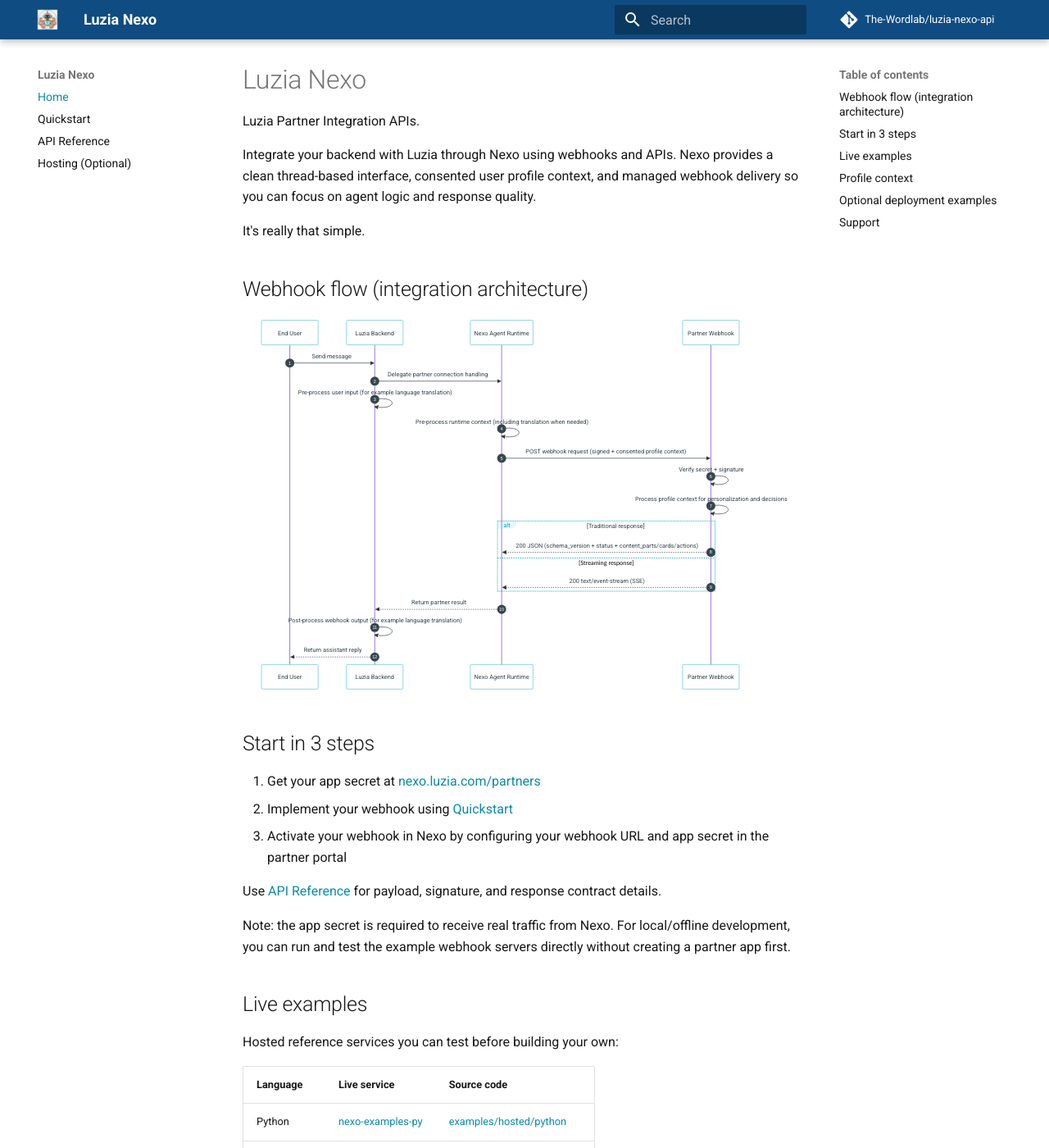
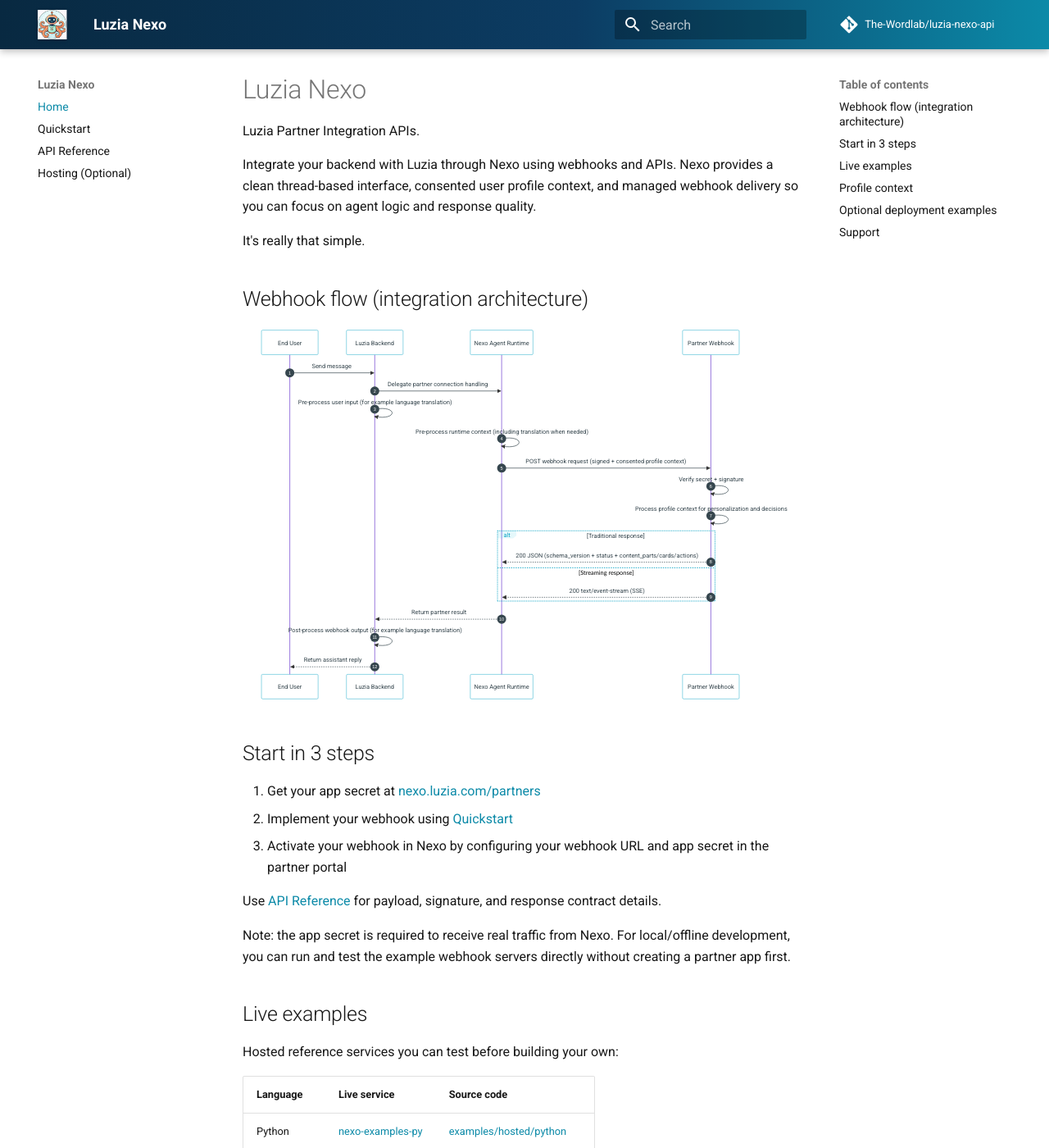
Before and after one commit to The-Wordlab/luzia-nexo-api, an MkDocs documentation site: the page built from docs/index.md, in a window 1280 px wide and 1400 px high. Shown: the whole window at 82% size. Built offline with MkDocs 1.6.1 and Material for MkDocs 9.7.7, drawn with Linux system fonts in a browser that asks for light colours; comment, search, counter and statistics services are not loaded.

Commit message:
Improve docs logo integration with transparent octopus asset

```diff
--- a/docs/stylesheets/brand.css
+++ b/docs/stylesheets/brand.css
@@ -1,8 +1,8 @@
 /* Align MkDocs Material palette with luzia-nexo frontend tokens. */
 [data-md-color-scheme="default"] {
-  --md-primary-fg-color: #0f4c81;
-  --md-primary-fg-color--light: #1b6ca8;
-  --md-primary-fg-color--dark: #0a3356;
+  --md-primary-fg-color: #0c3c63;
+  --md-primary-fg-color--light: #145987;
+  --md-primary-fg-color--dark: #082941;
   --md-accent-fg-color: #0ea5c6;
   --md-typeset-a-color: #0c8aa8;
   --md-default-bg-color: #ffffff;
@@ -16,6 +16,21 @@
   --md-accent-fg-color: #4dd0e1;
   --md-typeset-a-color: #8de7f3;
   --md-default-bg-color: #06111c;
+}
+
+.md-header {
+  background: linear-gradient(90deg, #082941 0%, #0c3c63 55%, #0c8aa8 100%);
+}
+
+.md-header__button.md-logo img,
+.md-header__button.md-logo svg {
+  height: 1.8rem;
+  width: auto;
+  filter: drop-shadow(0 1px 2px rgba(0, 0, 0, 0.2));
+}
+
+.md-header__title {
+  font-weight: 700;
 }
 
 .md-typeset .admonition,
--- a/mkdocs.yml
+++ b/mkdocs.yml
@@ -7,7 +7,7 @@
 
 theme:
   name: material
-  logo: assets/nexo-octopus-icon.png
+  logo: assets/nexo-octopus-logo.png
   favicon: assets/favicon.png
   features:
     - navigation.sections
```
Also changed, not shown: docs/assets/nexo-octopus-logo.png (added).
